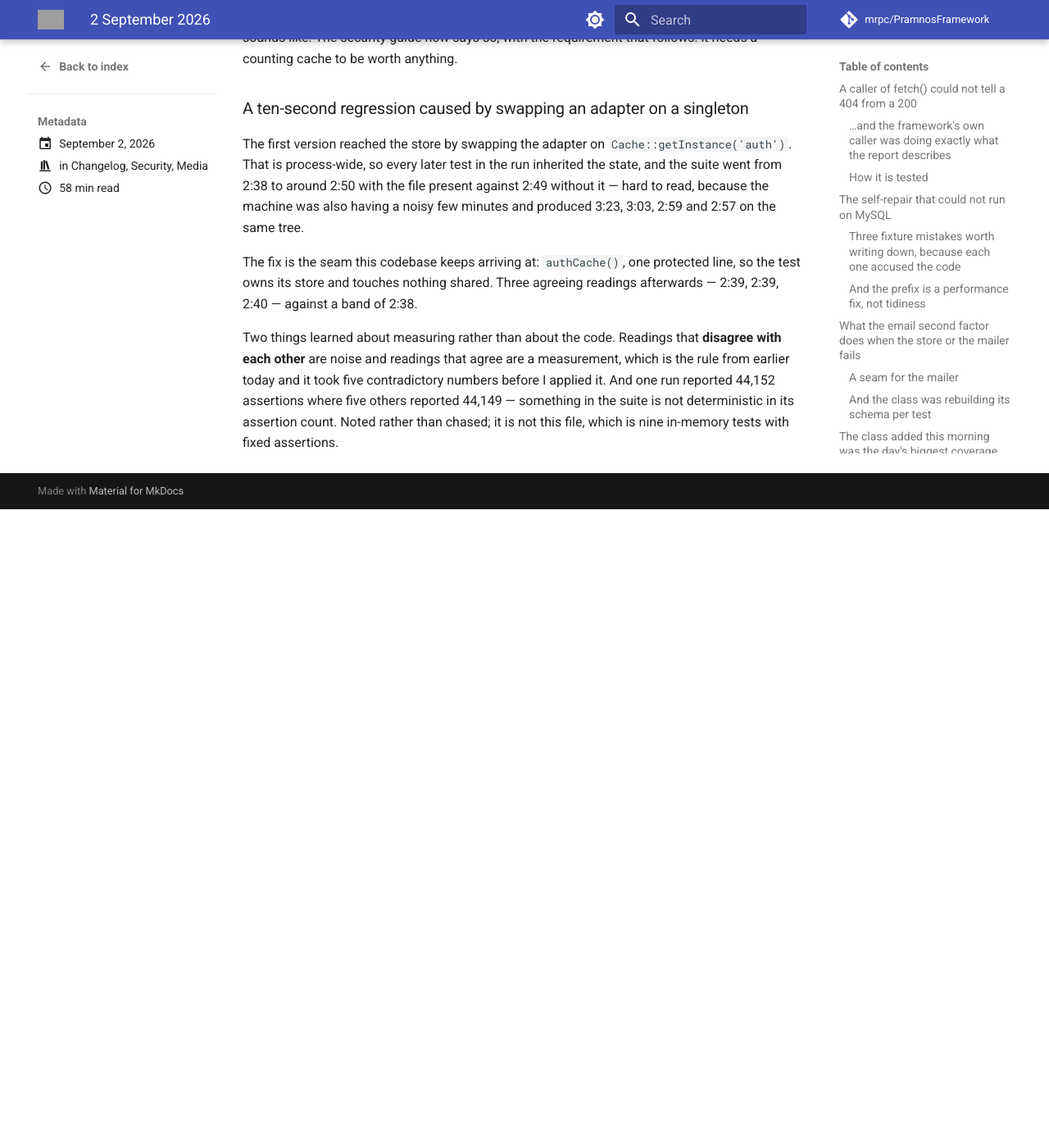
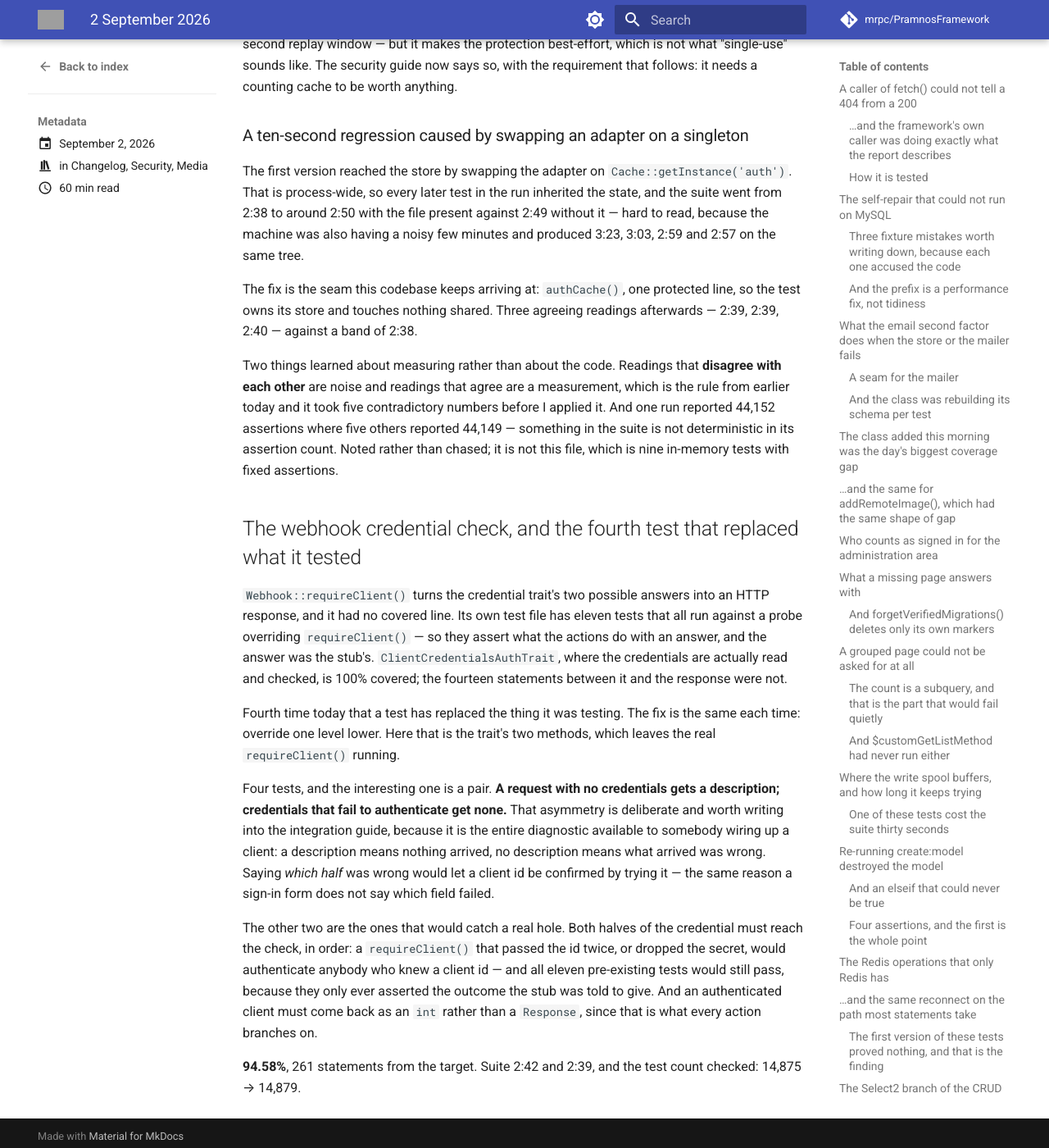
Before and after one commit to mrpc/PramnosFramework, an MkDocs documentation site: the page built from docs/version-history/posts/2026-09-02.md, in a window 1280 px wide and 1400 px high, scrolled down 36101 px. Shown: the whole window at 82% size. Built offline with MkDocs 1.6.1 and Material for MkDocs 9.7.7, drawn with Linux system fonts in a browser that asks for light colours; comment, search, counter and statistics services are not loaded; before the commit the page ends 36722 px from its top, so only the background shows below that; some of the changed text lies outside the part shown; grey boxes are pictures that could not be loaded.

Commit message:
test(auth): the webhook credential check, and a fourth test that replaced it
`Webhook::requireClient()` turns the credential trait's two answers into an HTTP
response and had no covered line. Its test file has eleven tests running against
a probe that overrides `requireClient()`, so they assert what the actions do with
an answer — the stub's. `ClientCredentialsAuthTrait`, where credentials are read
and checked, is 100% covered; the fourteen statements between it and the response
were not.

Fourth time today a test has replaced the thing it tested. Same fix: override one
level lower, here the trait's two methods.

Four tests. The interesting one is a pair: a request with no credentials gets a
description, credentials that fail to authenticate get none. Deliberate, and now
in the integration guide because it is the whole diagnostic available to somebody
wiring up a client — a description means nothing arrived, no description means
what arrived was wrong. Saying which half was wrong would let a client id be
confirmed by trying it.

The other two would catch a real hole. Both halves must reach the check, in
order: a `requireClient()` that passed the id twice or dropped the secret would
authenticate anybody who knew a client id, and all eleven pre-existing tests
would still pass since they only asserted what the stub was told to give. And an
authenticated client must come back as an `int` rather than a `Response`, which
is what every action branches on.

94.58%, 261 from the target. Suite 2:42 and 2:39; count checked 14,875 → 14,879.

````diff
--- a/docs/Pramnos_AuthServer_Integration_Guide.md
+++ b/docs/Pramnos_AuthServer_Integration_Guide.md
@@ -602,6 +602,29 @@ grows means events are being queued and nothing is sending them.
 
 ---
 
+### What a 401 from the webhook endpoints tells you
+
+Both failures are `invalid_client` with status `401`, and the difference between them is the whole
+diagnostic:
+
+```json
+{"error": "invalid_client", "error_description": "Client credentials required"}
+```
+
+You sent nothing the endpoint could read — no `Authorization: Basic`, no `client_id`/`client_secret`
+in the body. Check how your client is attaching them.
+
+```json
+{"error": "invalid_client"}
+```
+
+You sent credentials and they did not authenticate. **There is no description on purpose**: saying
+whether the id or the secret was wrong would let a client id be confirmed by trying it, the same
+reason a sign-in form does not say which half failed. Check the id and the secret together, and that
+the application is still registered and enabled.
+
+So: **a description means "nothing arrived", and no description means "what arrived was wrong".**
+
 ## 7. Putting it together
 
 ```
--- a/docs/version-history/posts/2026-09-02.md
+++ b/docs/version-history/posts/2026-09-02.md
@@ -44,6 +44,7 @@ categories:
 - The privilege boundary in the admin area, and a green run that proved nothing
 - A better index: 48 methods with no covered line at all
 - TOTP replay protection, which had never run and stands down three ways
+- The webhook credential check, and the fourth test that replaced what it tested
 <!-- more -->
 
 ## A caller of `fetch()` could not tell a 404 from a 200
@@ -1406,3 +1407,31 @@ other** are noise and readings that agree are a measurement, which is the rule f
 it took five contradictory numbers before I applied it. And one run reported 44,152 assertions where
 five others reported 44,149 — something in the suite is not deterministic in its assertion count.
 Noted rather than chased; it is not this file, which is nine in-memory tests with fixed assertions.
+
+## The webhook credential check, and the fourth test that replaced what it tested
+
+`Webhook::requireClient()` turns the credential trait's two possible answers into an HTTP response,
+and it had no covered line. Its own test file has eleven tests that all run against a probe
+overriding `requireClient()` — so they assert what the actions do with an answer, and the answer was
+the stub's. `ClientCredentialsAuthTrait`, where the credentials are actually read and checked, is
+100% covered; the fourteen statements between it and the response were not.
+
+Fourth time today that a test has replaced the thing it was testing. The fix is the same each time:
+override one level lower. Here that is the trait's two methods, which leaves the real
+`requireClient()` running.
+
+Four tests, and the interesting one is a pair. **A request with no credentials gets a description;
+credentials that fail to authenticate get none.** That asymmetry is deliberate and worth writing into
+the integration guide, because it is the entire diagnostic available to somebody wiring up a client:
+a description means nothing arrived, no description means what arrived was wrong. Saying *which half*
+was wrong would let a client id be confirmed by trying it — the same reason a sign-in form does not
+say which field failed.
+
+The other two are the ones that would catch a real hole. Both halves of the credential must reach
+the check, in order: a `requireClient()` that passed the id twice, or dropped the secret, would
+authenticate anybody who knew a client id — and all eleven pre-existing tests would still pass,
+because they only ever asserted the outcome the stub was told to give. And an authenticated client
+must come back as an `int` rather than a `Response`, since that is what every action branches on.
+
+**94.58%**, 261 statements from the target. Suite 2:42 and 2:39, and the test count checked: 14,875 →
+14,879.
````
Also changed, not shown: other parts of docs/version-history/posts/2026-09-02.md (+1 -1 lines), 1 other file.
